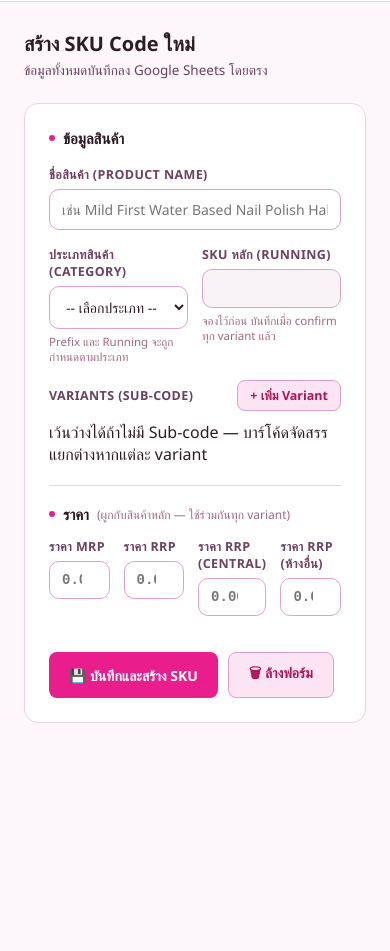
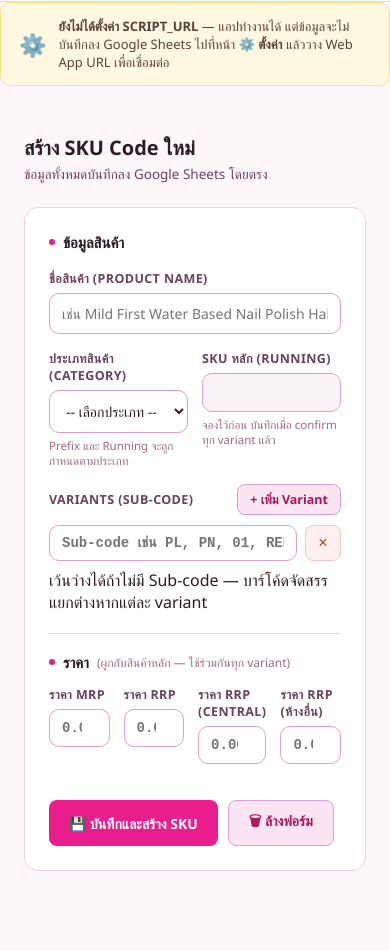
Before and after one commit to sccosmanialab/godmami-sku, a plain HTML site: page index.html in a window 390 px wide. Shown: the part 54-1005 px from the top of the page. Before the commit the page ends 857 px from the top, so only its background shows below. Drawn offline with Linux system fonts and the light colour scheme.

Commit message:
Update index.html

```diff
--- a/index.html
+++ b/index.html
@@ -997,4 +997,22 @@ function toast(msg,type){
   setTimeout(()=>el.classList.remove('show'),3000);
 }
 
-// ═══════════════
+// ═══════════════════════════════════════════════════════
+// INIT
+// ═══════════════════════════════════════════════════════
+(async function init(){
+  const url=getScriptUrl();
+  document.getElementById('api-banner').classList.toggle('show',!url);
+  if(url){
+    try{
+      const r=await api('getSettings');
+      _categories=r.categories||[];
+      _loaded.settings=true;
+      populateCatDropdown();
+    }catch(e){ console.warn('init settings failed:',e.message); }
+  }
+  addVariantRow();
+})();
+</script>
+</body>
+</html>
```
